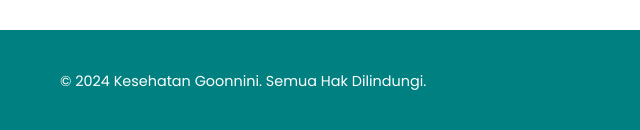
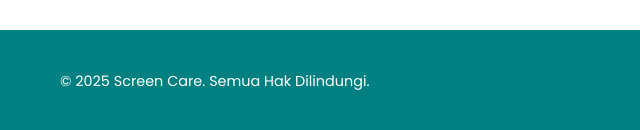
Before and after one commit to ridhonugroho30/Screen-Care, a plain HTML site: page index.html in a window 1280 px wide. Shown: the part 4185-4315 px from the top of the page, 0-640 px from the left. Drawn offline with Linux system fonts and the light colour scheme.

Commit message:
Update index.html

```diff
--- a/index.html
+++ b/index.html
@@ -164,7 +164,7 @@
 
     <footer>
         <div class="container">
-            <p>&copy; 2024 Kesehatan Goonnini. Semua Hak Dilindungi.</p>
+            <p>&copy; 2025 Screen Care. Semua Hak Dilindungi.</p>
             <div class="social-links">
                 <a href="#"><i class="fab fa-facebook-f"></i></a>
                 <a href="#"><i class="fab fa-twitter"></i></a>
```
